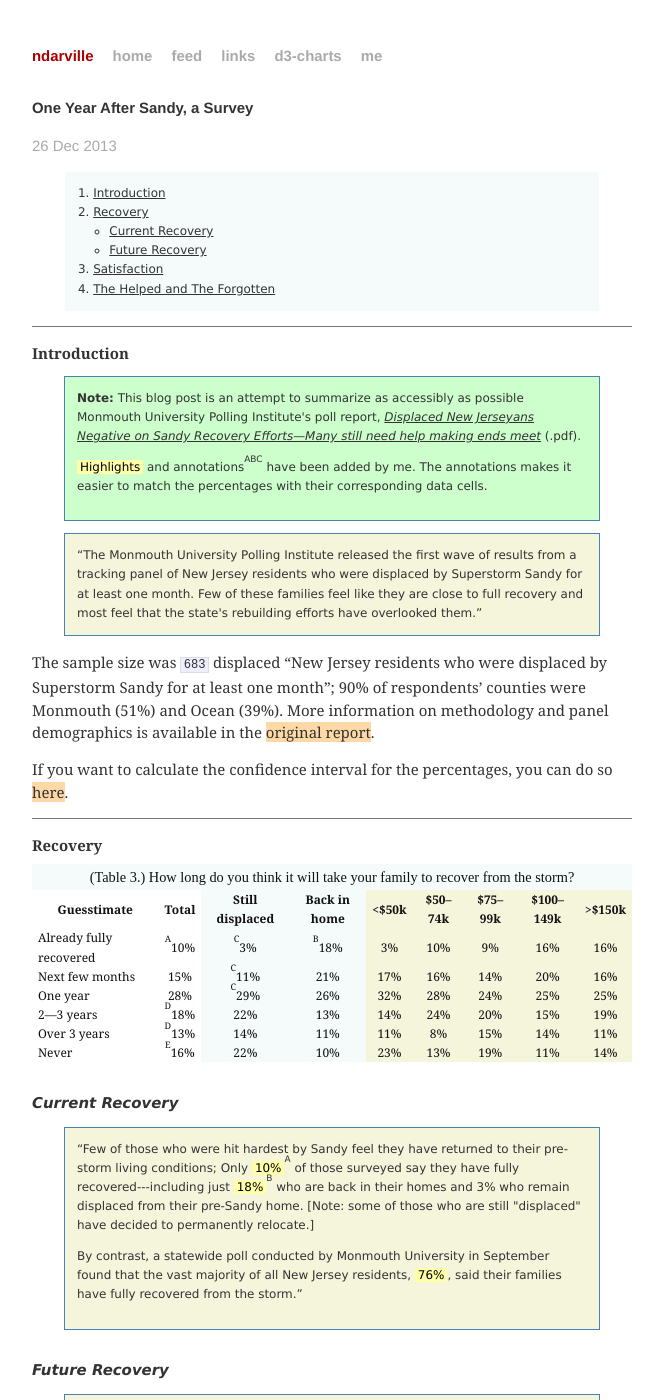
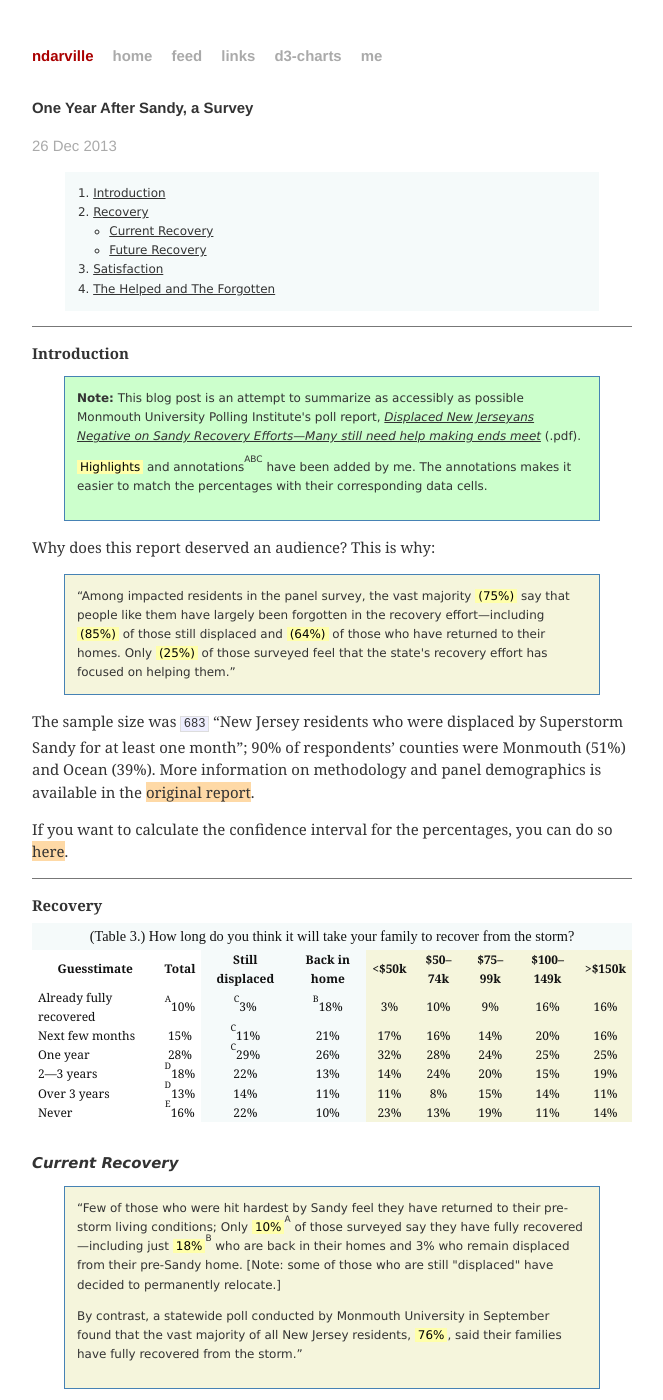
Before and after one commit to ndarville/ndarville.github.io, a Jekyll site: the page built from _posts/2013-12-26-sandy-anniversay-survey.markdown, in a window 1280 px wide and 1400 px high. Shown: the whole window, without its empty margins (308-971 px from the left). Built offline with Jekyll 4.4.1, drawn with Linux system fonts in a browser that asks for light colours.

Commit message:
Recapped the Sandy post more effectively

```diff
--- a/_posts/2013-12-26-sandy-anniversay-survey.markdown
+++ b/_posts/2013-12-26-sandy-anniversay-survey.markdown
@@ -31,11 +31,13 @@ excerpt: "An attempt to summarize as accessibly as possible Monmouth University
     <p><mark>Highlights</mark> and annotations<sup>ABC</sup> have been added by me. The annotations makes it easier to match the percentages with their corresponding data cells.</p>
 </div>
 
+Why does this report deserved an audience? This is why:
+
 <div class="box quote">
-    &ldquo;The Monmouth University Polling Institute released the first wave of results from a tracking panel of New Jersey residents who were displaced by Superstorm Sandy for at least one month. Few of these families feel like they are close to full recovery and most feel that the state's rebuilding efforts have overlooked them.&rdquo;
+    &ldquo;Among impacted residents in the panel survey, the vast majority <mark>(75%)</mark> say that people like them have largely been forgotten in the recovery effort&mdash;including <mark>(85%)</mark> of those still displaced and <mark>(64%)</mark> of those who have returned to their homes. Only <mark>(25%)</mark> of those surveyed feel that the state's recovery effort has focused on helping them.&rdquo;
 </div>
 
-The sample size was `683` displaced "New Jersey residents who were displaced by Superstorm Sandy for at least one month"; 90% of respondents' counties were Monmouth (51%) and Ocean (39%). More information on methodology and panel demographics is available in the [original report][report].
+The sample size was `683` "New Jersey residents who were displaced by Superstorm Sandy for at least one month"; 90% of respondents' counties were Monmouth (51%) and Ocean (39%). More information on methodology and panel demographics is available in the [original report][report].
 
 If you want to calculate the confidence interval for the percentages, you can do so [here][calculate].
 
@@ -134,7 +136,7 @@ If you want to calculate the confidence interval for the percentages, you can do
 
 <h4 id="current-recovery">Current Recovery</h4>
 <div class="box quote">
-    &ldquo;Few of those who were hit hardest by Sandy feel they have returned to their pre-storm living conditions; Only <mark class="data-recovered">10%</mark><sup>A</sup> of those surveyed say they have fully recovered---including just <mark class="data-fully-recovered">18%</mark><sup>B</sup> who are back in their homes and 3% who remain displaced from their pre-Sandy home. [Note: some of those who are still "displaced" have decided to permanently relocate.]
+    &ldquo;Few of those who were hit hardest by Sandy feel they have returned to their pre-storm living conditions; Only <mark class="data-recovered">10%</mark><sup>A</sup> of those surveyed say they have fully recovered&mdash;including just <mark class="data-fully-recovered">18%</mark><sup>B</sup> who are back in their homes and 3% who remain displaced from their pre-Sandy home. [Note: some of those who are still "displaced" have decided to permanently relocate.]
 
     <p>By contrast, a statewide poll conducted by Monmouth University in September found that the vast majority of all New Jersey residents, <mark>76%</mark>, said their families have fully recovered from the storm.&rdquo;</p>
 </div>
```
